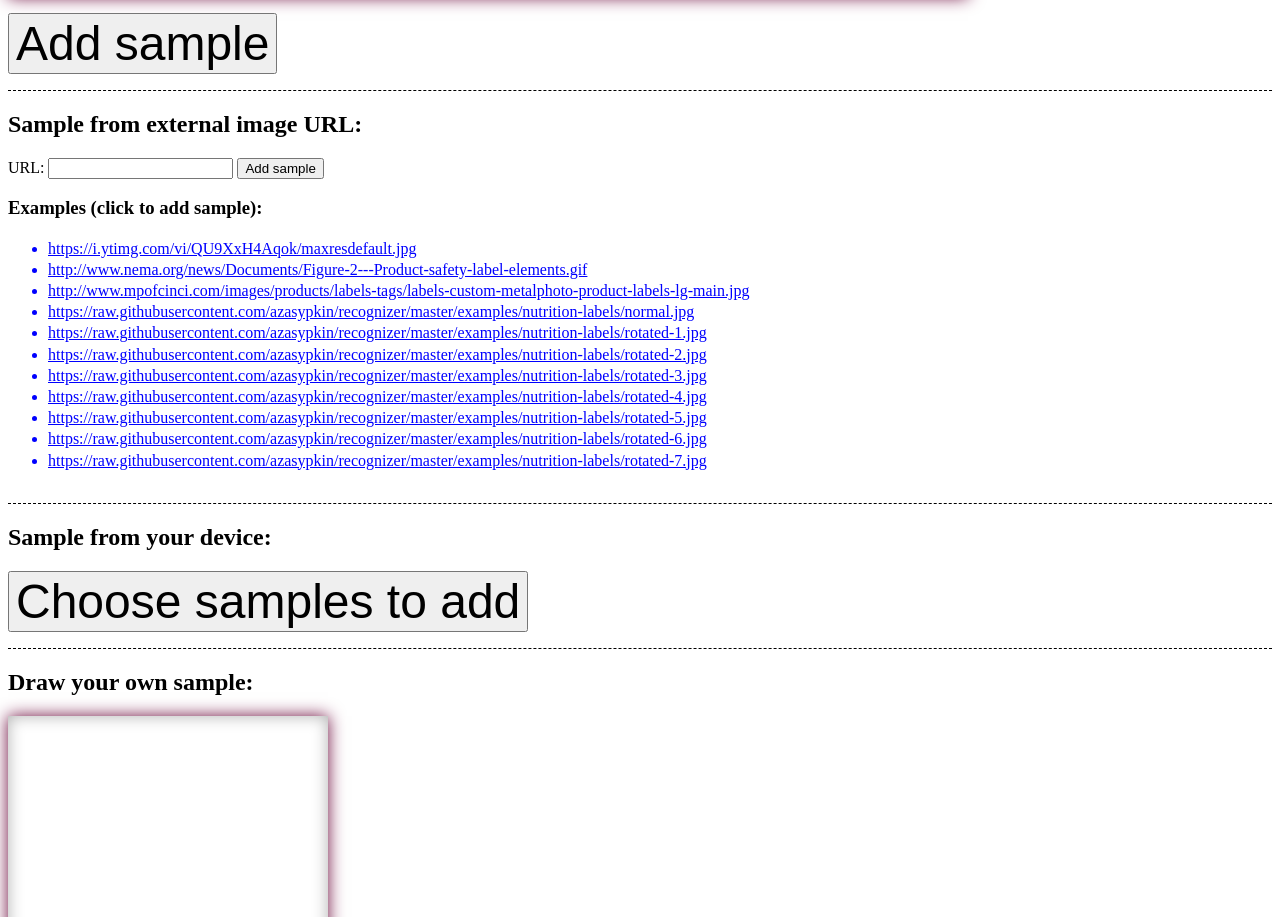
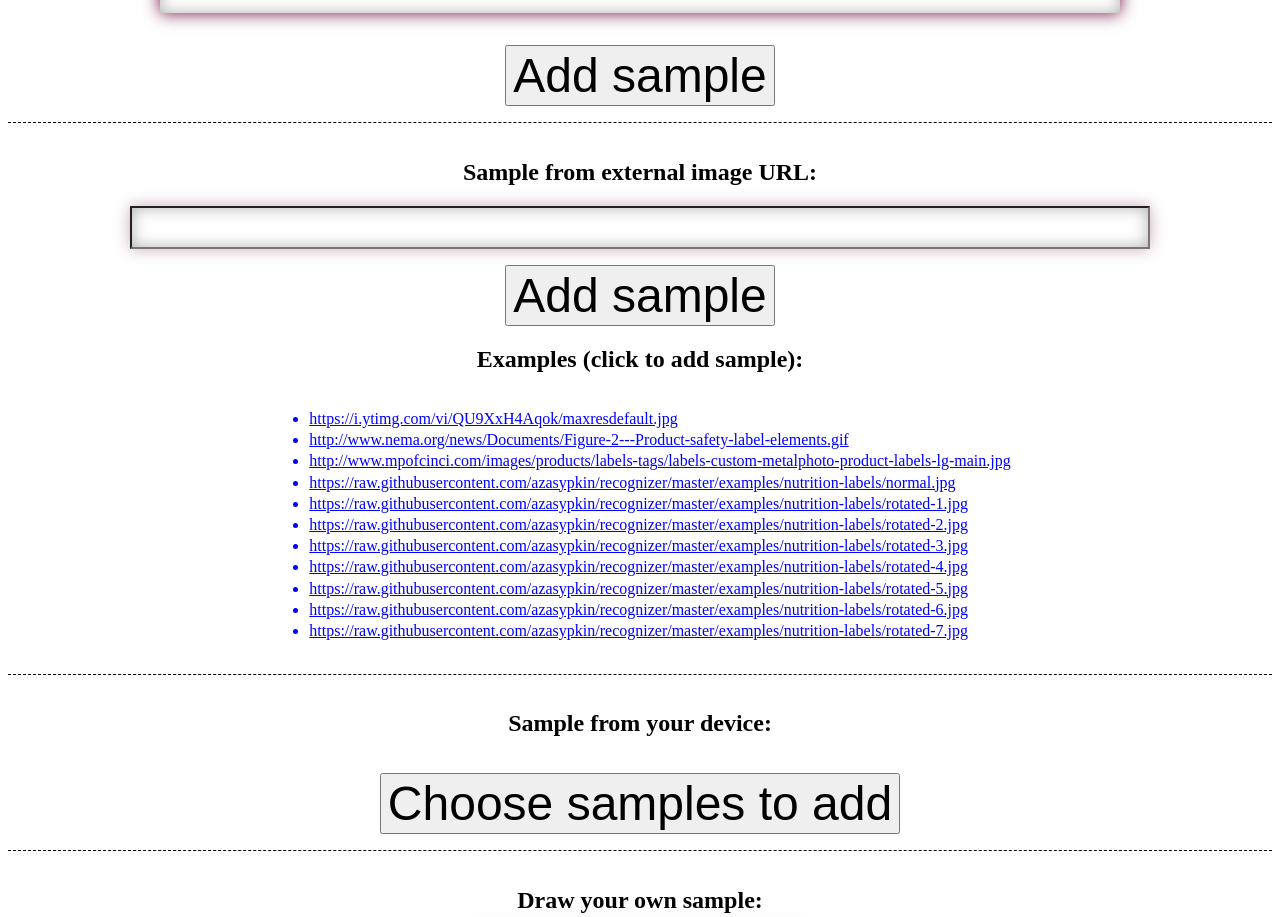
Before and after one commit to azasypkin/recognizer, a website with bundled scripts: page src/index.html in a window 1280 px wide. Shown: the part 579-1496 px from the top of the page. Built offline with nearby package versions, Linux system fonts and the light colour scheme.

Commit message:
More bigger buttons.

```diff
--- a/src/css/app.css
+++ b/src/css/app.css
@@ -1,4 +1,5 @@
 .action-button {
+  margin: 1rem 0 0;
   font-size: 3rem;
 }
 
@@ -21,9 +22,18 @@
 }
 
 .sample-provider {
+  display: flex;
+  flex-direction: column;
+  align-items: center;
   margin-bottom: 1rem;
   padding-bottom: 1rem;
   border-bottom: 1px dashed #000;
+}
+
+.sample-url-provider__url {
+  width: 80%;
+  box-shadow: inset 0 0 0.5em #b1b1b1, 0 0 0.5em #c7a9b9;
+  font-size: 2rem;
 }
 
 .sample-url-provider__examples-link {
@@ -76,7 +86,7 @@
 
 .sample__preview {
   display: block;
-  width: 320px;
+  width: 30rem;
   margin-bottom: 1rem;
 }
 
--- a/src/index.html
+++ b/src/index.html
@@ -19,14 +19,12 @@
         <button class="video__shot-button action-button">Add sample</button>
     </section>
     <section class="sample-provider">
-        <h2>Sample from external image URL:</h2>
-        <label>
-            URL: <input type="url" class="sample-url-provider__url" />
-        </label>
-        <button type="button" class="sample-url-provider__submit">
+        <h1>Sample from external image URL:</h1>
+        <input title="URL address" ype="url" class="sample-url-provider__url" />
+        <button type="button" class="sample-url-provider__submit action-button">
             Add sample
         </button>
-        <h3>Examples (click to add sample):</h3>
+        <h2>Examples (click to add sample):</h2>
         <ul class="sample-url-provider__examples">
             <li class="sample-url-provider__examples-link">
                 https://i.ytimg.com/vi/QU9XxH4Aqok/maxresdefault.jpg
@@ -64,14 +62,14 @@
         </ul>
     </section>
     <section class="sample-provider">
-        <h2>Sample from your device:</h2>
+        <h1>Sample from your device:</h1>
         <input type="file" class="local-file-provider__path" multiple accept="image/*" />
         <button type="button" class="local-file-provider__upload action-button">
             Choose samples to add
         </button>
     </section>
     <section class="sample-provider">
-        <h2>Draw your own sample:</h2>
+        <h1>Draw your own sample:</h1>
         <canvas class="manual-sample-provider__canvas" width="320" height="240">
 
         </canvas>
@@ -95,7 +93,7 @@
         </button>
     </section>
 
-    <h2>Samples</h2>
+    <h1>Samples</h1>
     <section class="samples-list">
     </section>
     <canvas class="blob__renderer"></canvas>
--- a/src/js/app.js
+++ b/src/js/app.js
@@ -136,14 +136,14 @@ function addSample(sampleBlob) {
   const recognizeButton = document.createElement('button');
   recognizeButton.type = 'button';
   recognizeButton.textContent = 'Recognize';
-  recognizeButton.classList = 'sample__recognize-button';
+  recognizeButton.classList = 'sample__recognize-button action-button';
   recognizeButton.dataset.sampleId = sampleId;
   recognizeButton.dataset.kind = sampleActions.RECOGNIZE;
 
   const repeatButton = document.createElement('button');
   repeatButton.type = 'button';
   repeatButton.textContent = 'Repeat text';
-  repeatButton.classList = 'sample__repeat-button';
+  repeatButton.classList = 'sample__repeat-button action-button';
   repeatButton.dataset.sampleId = sampleId;
   repeatButton.dataset.kind = sampleActions.REPEAT;
 
```
